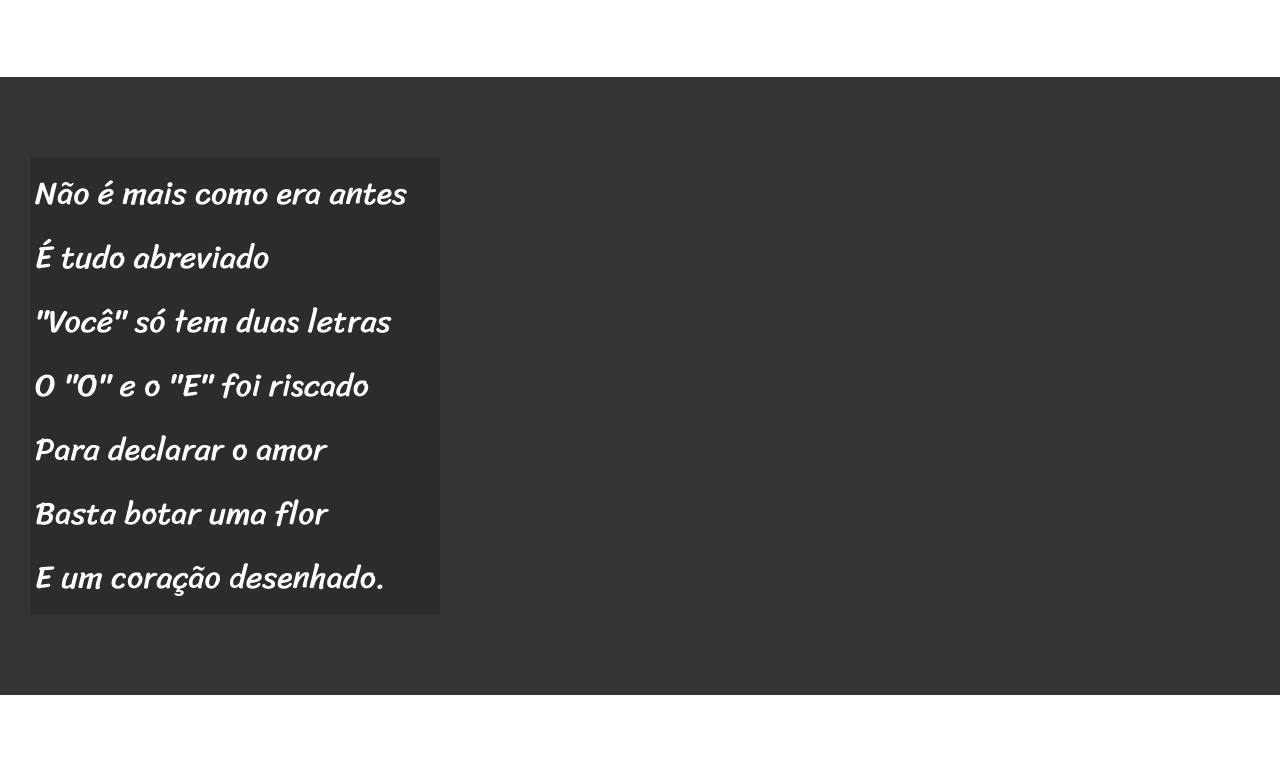
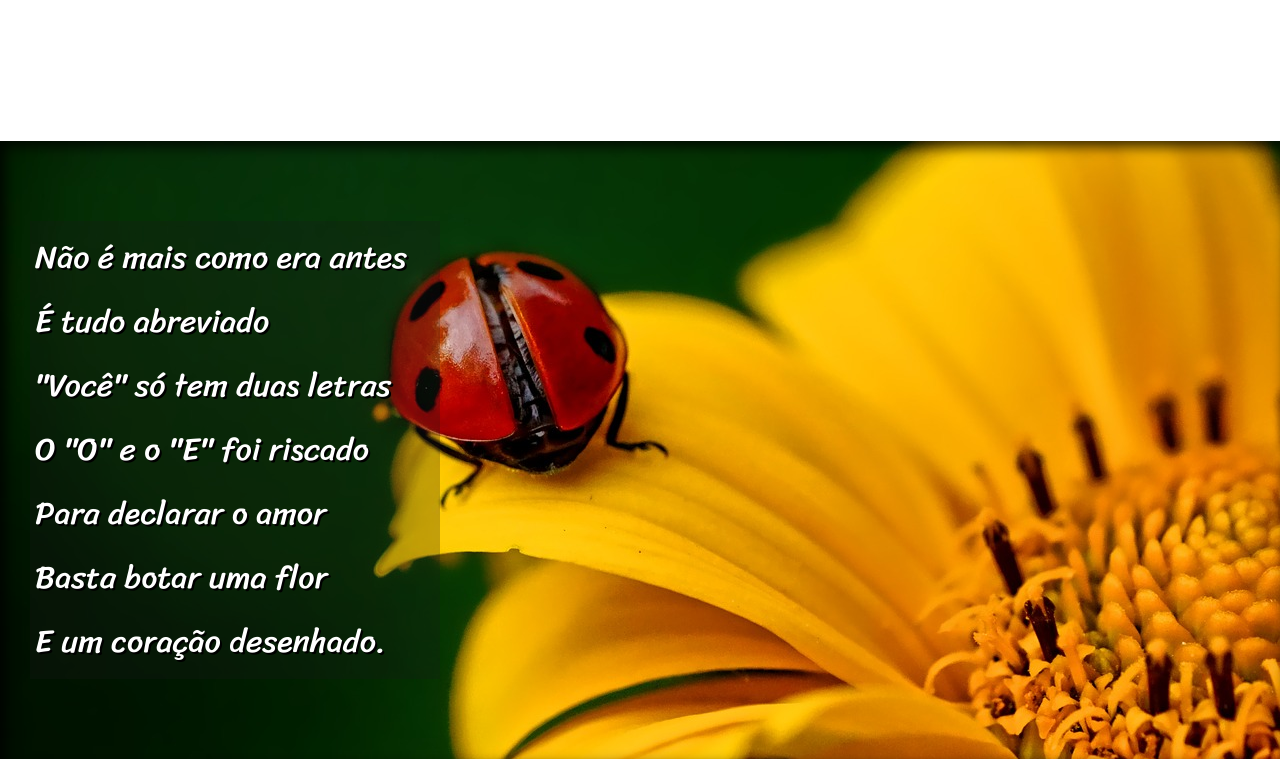
Before and after one commit to giMartinss/Cordel, a plain HTML site: page index.html in a window 1280 px wide. Shown: the part 720-1483 px from the top of the page. Drawn offline with Linux system fonts and the light colour scheme.

Commit message:
Adicionando padding e fundo as sections, atribui IDs às sections de imagem

```diff
--- a/estilo/style.css
+++ b/estilo/style.css
@@ -55,6 +55,10 @@ section{
     font-size: 2em;
 }
 
+section > p{
+    padding-bottom: 2em;
+}
+
 .normal{
     background-color: white;
     color: black;
@@ -63,16 +67,26 @@ section{
 .imagem{
     background-color: rgb(53, 52, 52);
     color: white;
+    box-shadow: inset 6px 6px 13px 0px rgba(0, 0, 0, 0.774);
+    background-attachment: fixed;
 }
 
 .imagem > p{
     width: 400px;
-    background-color: rgb(44, 44, 44);
+    background-color: rgba(24, 23, 23, 0.26);
     display: inline-block;
     padding: 5px;
+    text-shadow: 2px 2px 0px black;
 }
 
+#img01{
+    background-image: url('../imagens/background001.jpg');
+    background-position: right center;
+}
 
+#img02{
+    background-image: url('../imagens/background002.jpg');
+}
 
 footer{
     background-color: black;
--- a/index.html
+++ b/index.html
@@ -30,7 +30,7 @@
 
 
 
-    <section class="imagem">
+    <section class="imagem" id="img01">
         <p>
             Não é mais como era antes <br>
             É tudo abreviado <br>
@@ -68,7 +68,7 @@
 
 
 
-    <section class="imagem">
+    <section class="imagem" id="img02">
         <p>
             Tenho saudade das cartas <br>
             Escritas com a própria mão <br>
```
